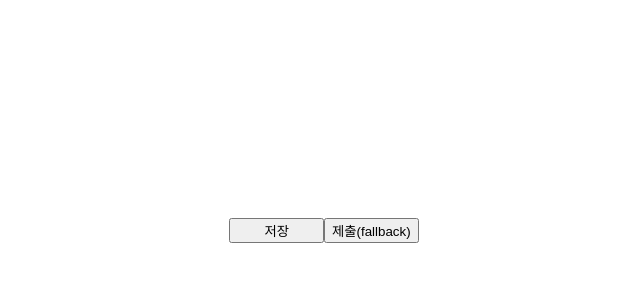
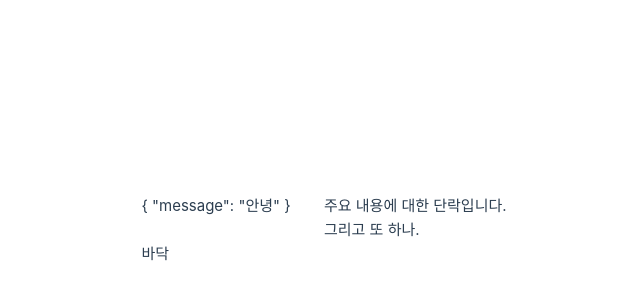
Before and after one commit to SongChangseok/vue-study, a Vue app: page / in a window 1280 px wide. Shown: the part 170-470 px from the top of the page, without its empty margins (316-956 px from the left). Built offline with nearby package versions, Linux system fonts and the light colour scheme.

Commit message:
이름이 있는 slot
* v-slot:header를 #header로 단축할 수 있다.
* #header='headerProps'로 slot에 props를 전달할 수 있다.

```diff
--- a/src/App.vue
+++ b/src/App.vue
@@ -1,7 +1,7 @@
 <script setup>
-import Slot from './components/Slot/index.vue'
+import NamedSlot from './components/NamedSlot/index.vue'
 </script>
 
 <template>
-  <Slot />
+  <NamedSlot />
 </template>
--- /dev/null
+++ b/src/components/NamedSlot/BaseLayout.vue
@@ -0,0 +1,11 @@
+<template>
+  <header>
+    <slot name="header" message="안녕"></slot>
+  </header>
+  <main>
+    <slot></slot>
+  </main>
+  <footer>
+    <slot name="footer" message="바닥"></slot>
+  </footer>
+</template>
--- /dev/null
+++ b/src/components/NamedSlot/index.vue
@@ -0,0 +1,20 @@
+<script setup>
+import { ref } from 'vue'
+import BaseLayout from './BaseLayout.vue'
+</script>
+
+<template>
+  <BaseLayout>
+    <template #header="headerProps">
+      <!-- <h1>다음은 페이지 제목일 수 있습니다.</h1> -->
+      {{ headerProps }}
+    </template>
+    <!-- <template #default> -->
+    <p>주요 내용에 대한 단락입니다.</p>
+    <p>그리고 또 하나.</p>
+    <!-- </template> -->
+    <template #footer="{ message }">
+      <p>{{ message }}</p>
+    </template>
+  </BaseLayout>
+</template>
```
